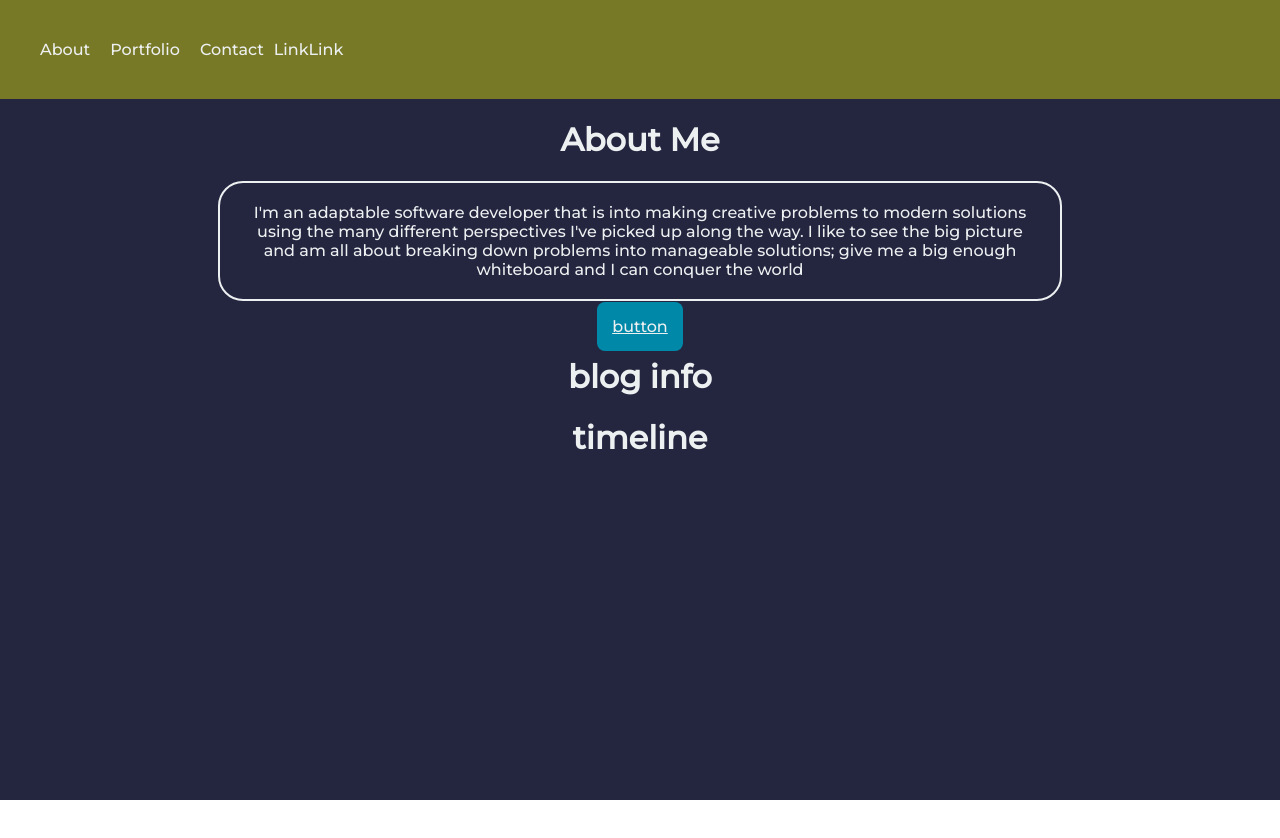
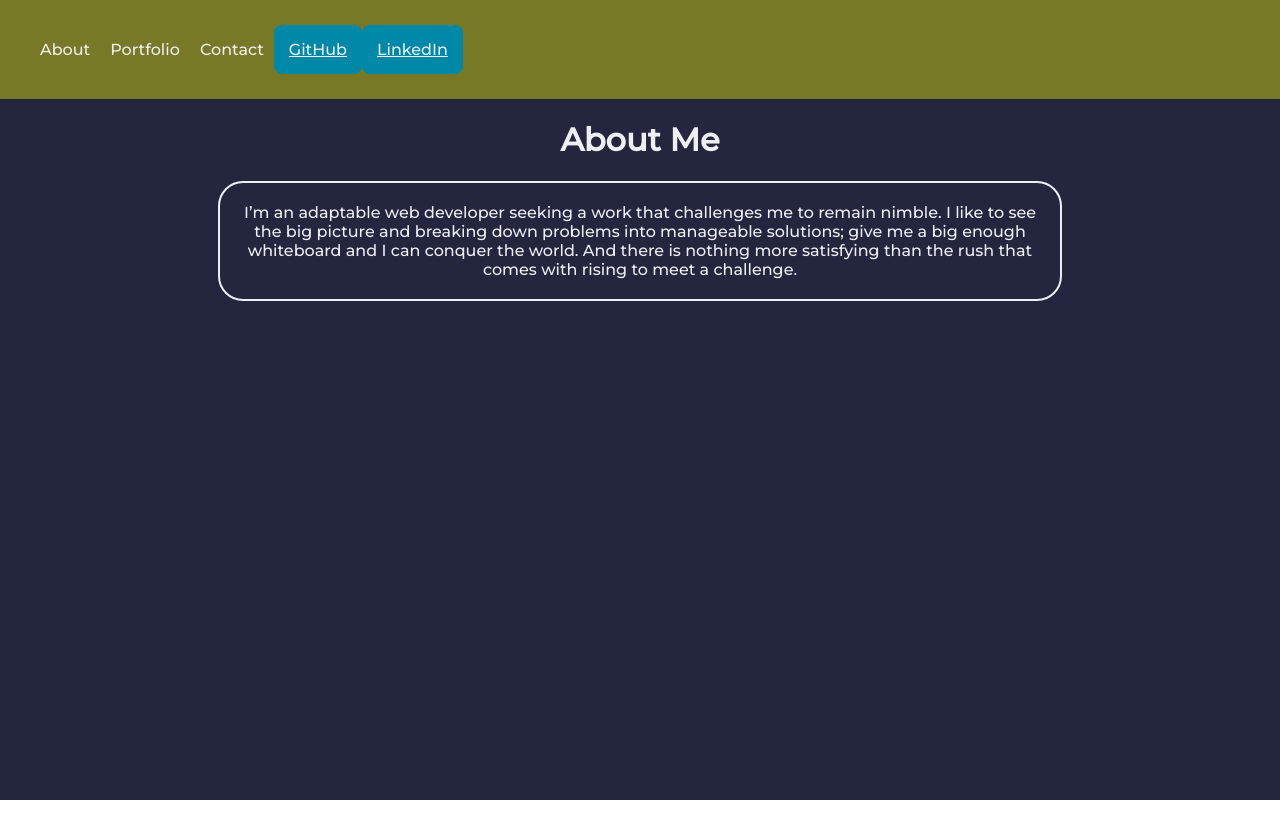
Before and after one commit to ConnerMcCabe/Portfolio, a React (Create React App) app: page /about in a window 1280 px wide. Shown: the top 838 px of the page. Before the commit the page ends 800 px from the top, so only its background shows below. Built offline with nearby package versions, Linux system fonts and the light colour scheme.

Commit message:
adjusting about and contact pages

```diff
--- a/src/Components/About/About.js
+++ b/src/Components/About/About.js
@@ -7,15 +7,11 @@ function About() {
         <h1>About Me</h1>
           <div>
             <p className="bio">
-              I'm an adaptable software developer that is into making creative problems to modern solutions
-              using the many different perspectives I've picked up along the way. I like to see the big picture
-              and am all about breaking down problems into manageable solutions; give me a big enough whiteboard
-              and I can conquer the world
+              I’m an adaptable web developer seeking a work that challenges me to remain nimble.
+              I like to see the big picture and breaking down problems into manageable solutions;
+              give me a big enough whiteboard and I can conquer the world.
+              And there is nothing more satisfying than the rush that comes with rising to meet a challenge.
             </p>
-
-          <a className="buttons" href="https://github.com/ConnerMcCabe" target="_blank" rel="noopener noreferrer">button</a>
-            <h1>blog info</h1>
-            <h1>timeline</h1>
           </div>
       </div>
     </div>
--- a/src/Components/Contact/Contact.css
+++ b/src/Components/Contact/Contact.css
@@ -1,4 +1,5 @@
 .container {
+    height: 100vh;
     padding: 0 20px;
     margin: 0 auto;
     max-width: 1344px;
--- a/src/Components/Navbar/Navbar.js
+++ b/src/Components/Navbar/Navbar.js
@@ -11,8 +11,8 @@ function Navbar() {
                 <Link to="/about" className="navItem">About</Link>
             </div>
             <div className="nav-Connections">
-                <span>Link</span>
-                <span>Link</span>
+                <a className="buttons" href="https://github.com/ConnerMcCabe" target="_blank" rel="noopener noreferrer">GitHub</a>
+                <a className="buttons" href="https://www.linkedin.com/in/conner-p-mccabe/" target="_blank" rel="noopener noreferrer">LinkedIn</a>
             </div>
         </div>
     )
```
Also changed, not shown: 1 other file (tests, documents, lock files or other folders).
